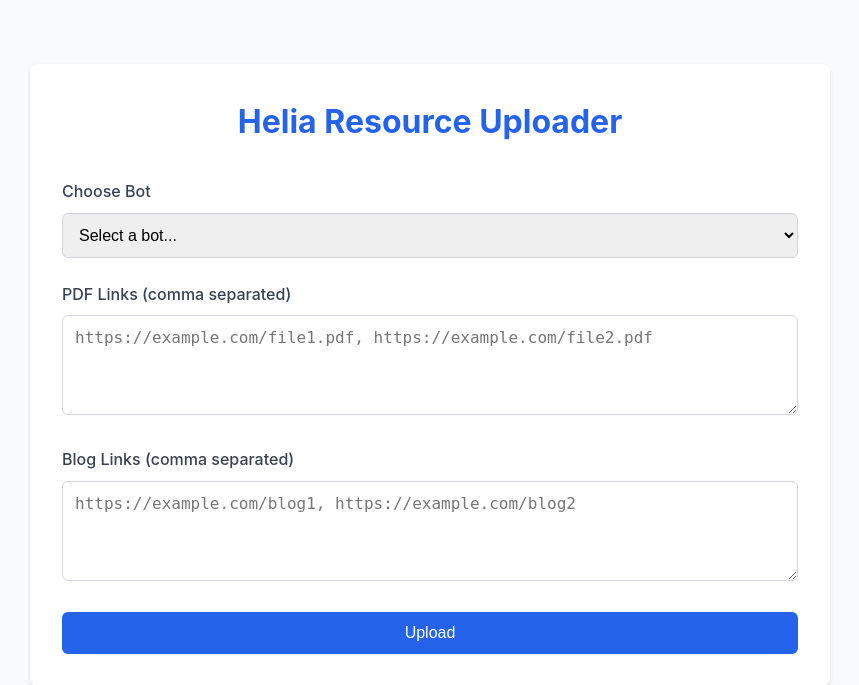
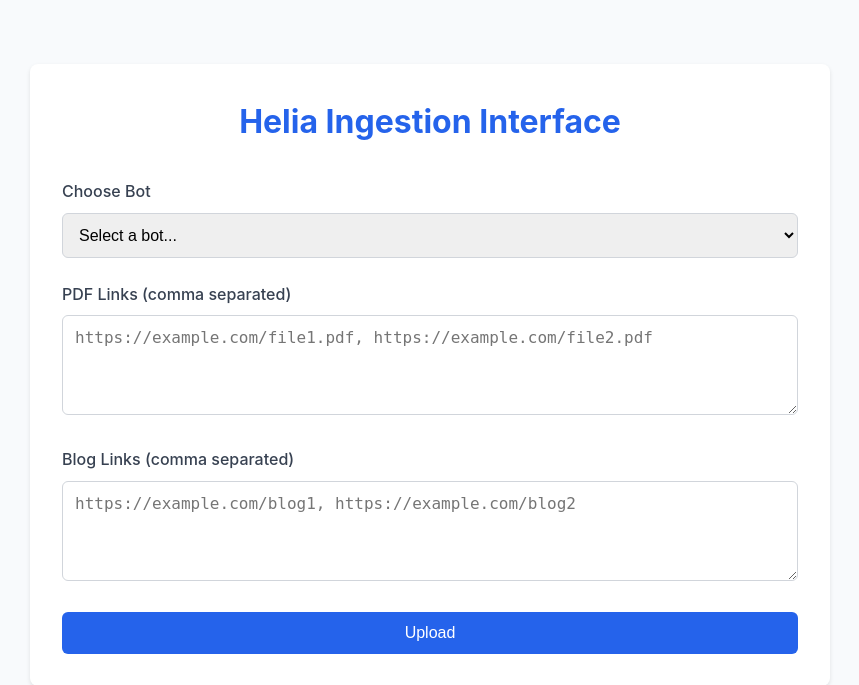
Before and after one commit to Skyforge-Solutions/Helia-Knowledge-Ingestion-Pipeline, a FastAPI app: page /upload in a window 1280 px wide. Shown: the top 685 px of the page, without its empty margins (210-1069 px from the left). Run offline with FastAPI, Linux system fonts and the light colour scheme; parts of the project's set-up code (start-up, migrations or seed data) failed here and were passed over; some libraries are stand-ins or nearby versions.

Commit message:
changed the h1 in the form.

```diff
--- a/ingestion-pipeline/templates/upload_form.html
+++ b/ingestion-pipeline/templates/upload_form.html
@@ -3,12 +3,12 @@
 <head>
     <meta charset="UTF-8">
     <meta name="viewport" content="width=device-width, initial-scale=1.0">
-    <title>Helia Resource Uploader</title>
+    <title>Helia Ingestion Interface</title>
     <link rel="stylesheet" href="/static/css/upload_form.css">
 </head>
 <body>
     <div class="container">
-        <h1>Helia Resource Uploader</h1>
+        <h1>Helia Ingestion Interface</h1>
         <div id="message" class="message"></div>
         <form id="upload_form" method="POST" action="/upload">
             <div class="form-group">
```
